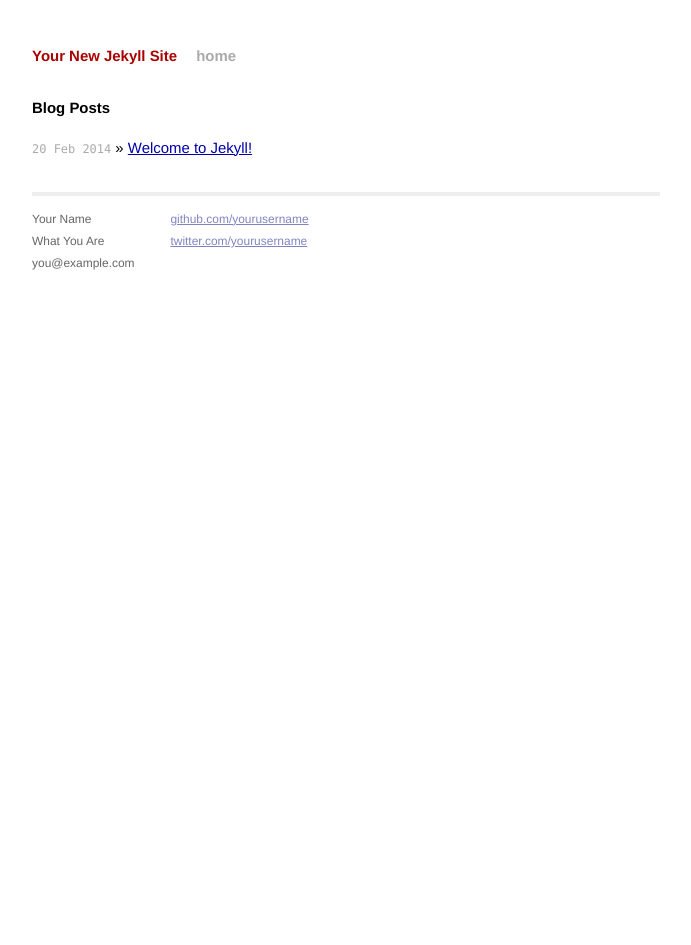
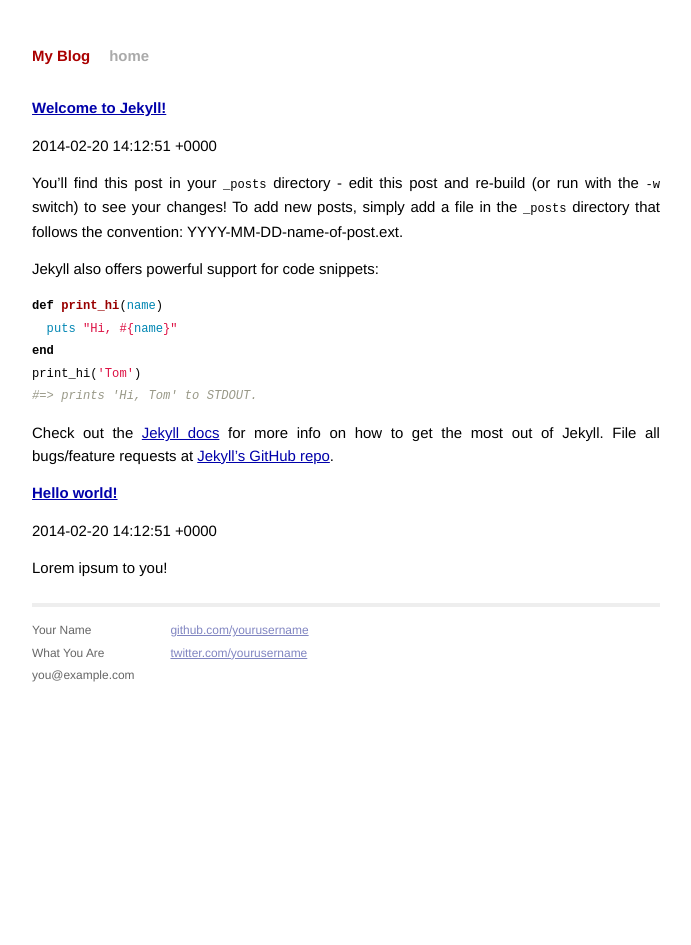
Before and after one commit to dzhavala/dzhavala.github.com, a Jekyll site: the page built from index.html, in a window 1280 px wide. Shown: the whole page, without its empty margins (294-985 px from the left). Built offline with Jekyll 4.4.1, drawn with Linux system fonts in a browser that asks for light colours; Markdown is read by kramdown in place of the engine named in the settings; the list of posts is cut into pages by our own code.

Commit message:
add test posts

```diff
--- a/_config.yml
+++ b/_config.yml
@@ -1,3 +1,6 @@
-name: Your New Jekyll Site
+name: My Blog
 markdown: redcarpet
 pygments: true
+permalink: /:title
+paginate: 5
+excerpt_separator: <!--more-->
--- /dev/null
+++ b/_posts/2014-02-20-hello.markdown
@@ -0,0 +1,12 @@
+---
+layout: post
+title:  "Hello world!"
+date:   2014-02-20 14:12:51
+categories: jekyll update
+---
+
+Lorem ipsum to you!
+
+<!--more-->
+
+Ololo
--- a/index.html
+++ b/index.html
@@ -1,13 +1,40 @@
 ---
 layout: default
-title: Your New Jekyll Site
+title: My Blog
 ---
 
-<div id="home">
-  <h1>Blog Posts</h1>
-  <ul class="posts">
-    {% for post in site.posts %}
-      <li><span>{{ post.date | date_to_string }}</span> &raquo; <a href="{{ post.url }}">{{ post.title }}</a></li>
-    {% endfor %}
-  </ul>
+<!-- This loops through the paginated posts -->
+{% for post in paginator.posts %}
+  <h1><a href="{{ post.url }}">{{ post.title }}</a></h1>
+  <p class="author">
+    <span class="date">{{ post.date }}</span>
+  </p>
+  <p>{{ post.excerpt }}</p>
+{% endfor %}
+
+
+{% if paginator.total_pages > 1 %}
+<div class="pagination">
+  {% if paginator.previous_page %}
+    <a href="{{ paginator.previous_page_path | prepend: site.baseurl | replace: '//', '/' }}">&laquo; Prev</a>
+  {% else %}
+    <span>&laquo; Prev</span>
+  {% endif %}
+
+  {% for page in (1..paginator.total_pages) %}
+    {% if page == paginator.page %}
+      <em>{{ page }}</em>
+    {% elsif page == 1 %}
+      <a href="{{ '/index.html' | prepend: site.baseurl | replace: '//', '/' }}">{{ page }}</a>
+    {% else %}
+      <a href="{{ site.paginate_path | prepend: site.baseurl | replace: '//', '/' | replace: ':num', page }}">{{ page }}</a>
+    {% endif %}
+  {% endfor %}
+
+  {% if paginator.next_page %}
+    <a href="{{ paginator.next_page_path | prepend: site.baseurl | replace: '//', '/' }}">Next &raquo;</a>
+  {% else %}
+    <span>Next &raquo;</span>
+  {% endif %}
 </div>
+{% endif %}
```
Also changed, not shown: _drafts/a-draft-post.md (added, +7 -0 lines), 2 other files.
